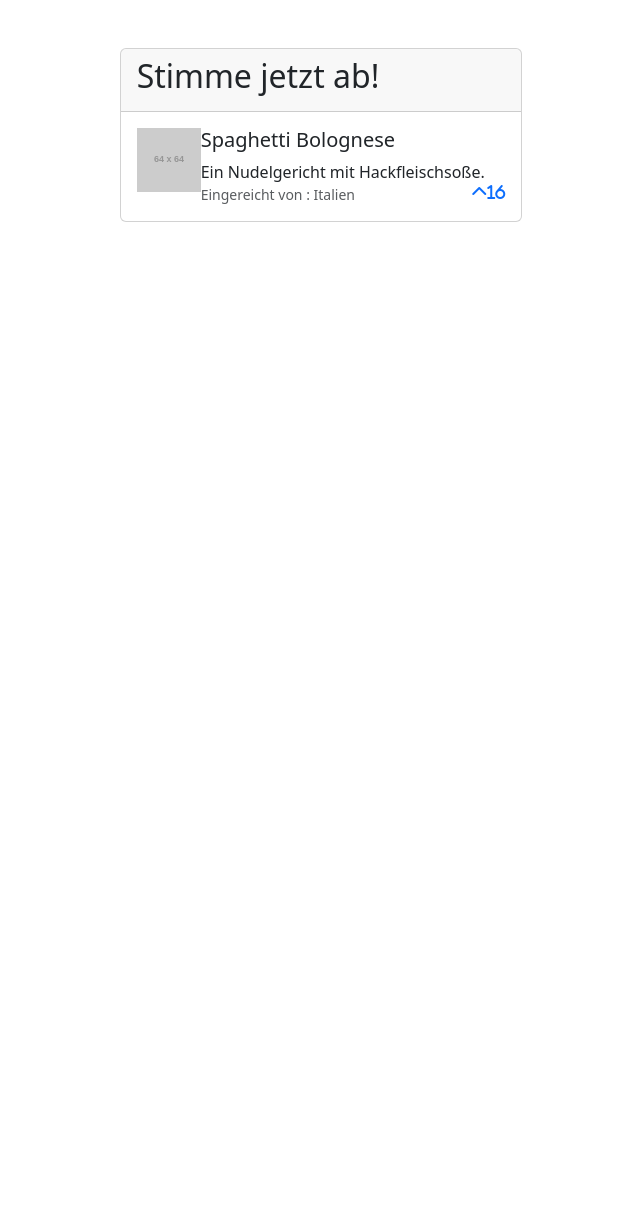
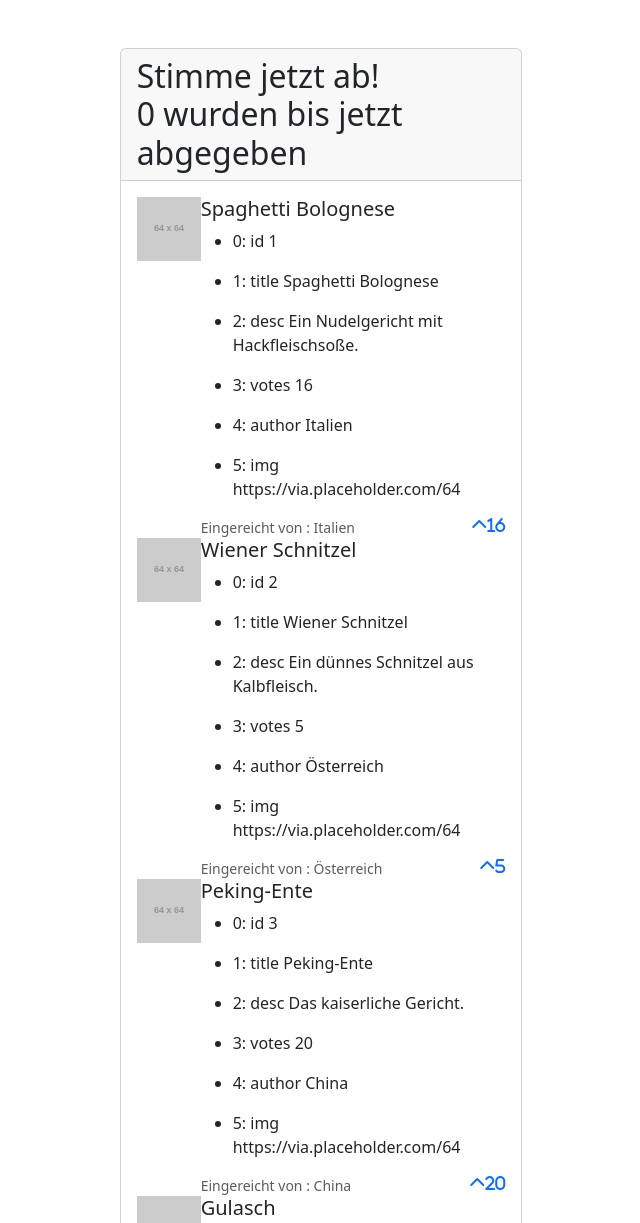
Before and after one commit to DatKHWolf/gabgabgab, a website: page vuejs/index.html in a window 1280 px wide. Shown: the top 1223 px of the page, without its empty margins (319-959 px from the left). Before the commit the page ends 800 px from the top, so only its background shows below. Drawn offline with nearby package versions, Linux system fonts and the light colour scheme; placeholder pictures from the web are drawn by us.

Commit message:
812 htmlchanges watcher computed und methods

```diff
--- a/vuejs/app.js
+++ b/vuejs/app.js
@@ -2,13 +2,28 @@ const app = Vue.createApp({
     // Optionen
     data: function(){
         return {
-            submissions: submissions // aus seed.js
+            submissions: submissions, // aus seed.js
+            totalVotes:0
         }
     },
+     computed:{
+        totalVotes(){
+            console.log("computed property ausgeführt")
+            return this.submissions.reduce((totalVotes, submission)=>{
+                return totalVotes + submission.votes
+            }, 0)
+        }
+
+    }
+    ,
     methods: {
         upvote(){
-            this.submissions[0].votes++
+            this.submission.votes++
         },
+
+    },
+    watch:{
+
     }
 })
 
--- a/vuejs/index.html
+++ b/vuejs/index.html
@@ -24,19 +24,25 @@
                         <div class="card-header">
                             <h2 class="card-title">
                                 Stimme jetzt ab!
+                                <span class="float-end">{{ totalVotes }} wurden bis jetzt abgegeben</span>
                             </h2>
                         </div>
                         <div class="card-body">
-                            <div class="d-flex">
+                            <div class="d-flex" v-for="submission in submissions">
                                 <div class="d-shrink-0">
-                                    <img v-bind:src="submissions[0].img" alt="" />
+                                    <img v-bind:src="submission.img" alt="" />
                                 </div>
                                 <div class="flex-grow-1">
-                                    <h5>{{ submissions[0].title}}</h5>
-                                    <div>{{submissions[0].desc}}</div>
-                                    <small class="text-muted">Eingereicht von : {{submissions[0].author}}</small>
+                                    <h5>{{ submission.title}}</h5>
+                                    <div v-for="(value, key, index) in submission">
+                                        <ul>
+                                            <li>{{index}}: {{key}} {{value}}</li>
+                                        </ul>
+                                        <!--{{submission.desc}}-->
+                                    </div>
+                                    <small class="text-muted">Eingereicht von : {{submission.author}}</small>
                                     <span class="float-end text-primary" style="cursor:pointer" @click="upvote"><i
-                                            class="fa fa-chevron-up">{{submissions[0].votes}}</i></span>
+                                            class="fa fa-chevron-up">{{submission.votes}}</i></span>
                                 </div>
                             </div>
                         </div>
```
